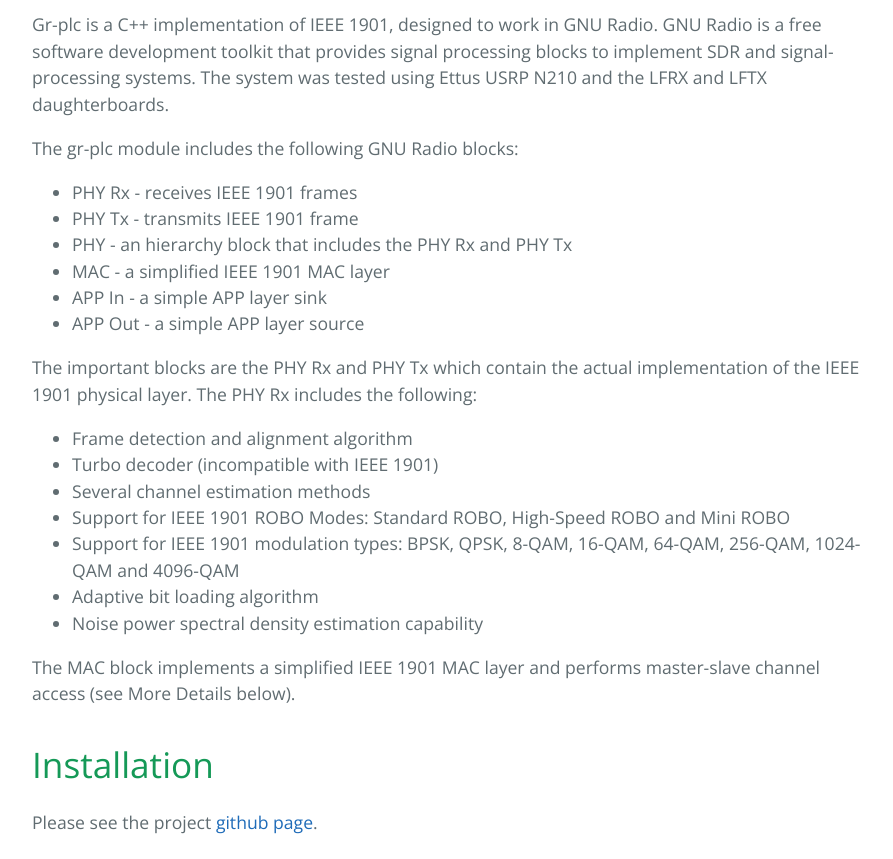
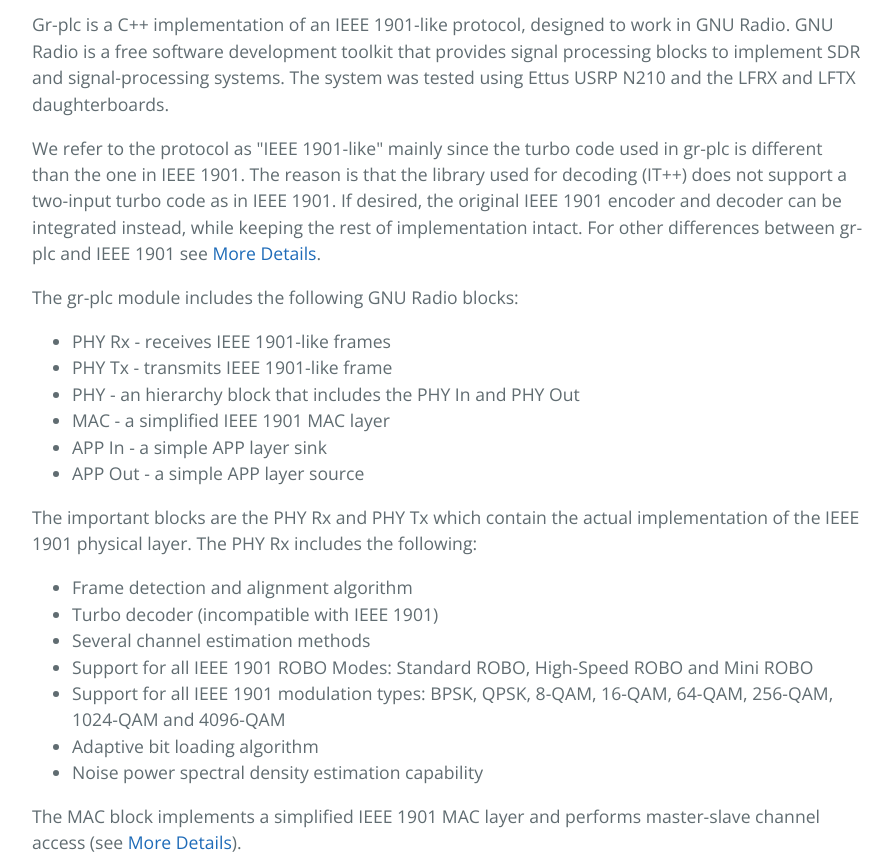
Before and after one commit to roeebar/gr-plc, a plain HTML site: page index.html in a window 1280 px wide. Shown: the part 500-1359 px from the top of the page, without its empty margins (192-1085 px from the left). Drawn offline with nearby package versions, Linux system fonts and the light colour scheme.

```diff
--- a/index.html
+++ b/index.html
@@ -21,14 +21,16 @@
     <section class="main-content">
       <p>IEEE 1901 is a standard for high speed communication protocol via electric powerlines. The aim of this project is to provide an open source software implementation of IEEE 1901 physical layer. The software can then be used in software-defined radio (SDR) systems. </p>
 
-<p>Gr-plc is a C++ implementation of IEEE 1901, designed to work in GNU Radio. GNU Radio is a free software development toolkit that provides signal processing blocks to implement SDR and signal-processing systems. The system was tested using Ettus USRP N210 and the LFRX and LFTX daughterboards.</p>
+<p>Gr-plc is a C++ implementation of an IEEE 1901-like protocol, designed to work in GNU Radio. GNU Radio is a free software development toolkit that provides signal processing blocks to implement SDR and signal-processing systems. The system was tested using Ettus USRP N210 and the LFRX and LFTX daughterboards. </p>
+
+<p>We refer to the protocol as "IEEE 1901-like" mainly since the turbo code used in gr-plc is different than the one in IEEE 1901. The reason is that the library used for decoding (IT++) does not support a two-input turbo code as in IEEE 1901. If desired, the original IEEE 1901 encoder and decoder can be integrated instead, while keeping the rest of implementation intact. For other differences between gr-plc and IEEE 1901 see <a href="#more_details">More Details</a>. </p>
 
 <p>The gr-plc module includes the following GNU Radio blocks:</p>
 
 <ul>
-<li>PHY Rx - receives IEEE 1901 frames</li>
-<li>PHY Tx - transmits IEEE 1901 frame</li>
-<li>PHY - an hierarchy block that includes the PHY Rx and PHY Tx</li>
+<li>PHY Rx - receives IEEE 1901-like frames</li>
+<li>PHY Tx - transmits IEEE 1901-like frame</li>
+<li>PHY - an hierarchy block that includes the PHY In and PHY Out</li>
 <li>MAC - a simplified IEEE 1901 MAC layer </li>
 <li>APP In - a simple APP layer sink</li>
 <li>APP Out - a simple APP layer source</li>
@@ -40,13 +42,13 @@
 <li>Frame detection and alignment algorithm</li>
 <li>Turbo decoder (incompatible with IEEE 1901)</li>
 <li>Several channel estimation methods</li>
-<li>Support for IEEE 1901 ROBO Modes: Standard ROBO, High-Speed ROBO and Mini ROBO</li>
-<li>Support for IEEE 1901 modulation types: BPSK, QPSK, 8-QAM, 16-QAM, 64-QAM, 256-QAM, 1024-QAM and 4096-QAM</li>
+<li>Support for all IEEE 1901 ROBO Modes: Standard ROBO, High-Speed ROBO and Mini ROBO</li>
+<li>Support for all IEEE 1901 modulation types: BPSK, QPSK, 8-QAM, 16-QAM, 64-QAM, 256-QAM, 1024-QAM and 4096-QAM</li>
 <li>Adaptive bit loading algorithm</li>
 <li>Noise power spectral density estimation capability</li>
 </ul>
 
-<p>The MAC block implements a simplified IEEE 1901 MAC layer and performs master-slave channel access (see More Details below). </p>
+<p>The MAC block implements a simplified IEEE 1901 MAC layer and performs master-slave channel access (see <a href="#more_details">More Details</a>). </p>
 
 <h1>
 <a id="installation" class="anchor" href="#installation" aria-hidden="true"><span aria-hidden="true" class="octicon octicon-link"></span></a>Installation</h1>
@@ -111,10 +113,10 @@ A video demonstrating gr-plc experimentation in a car is shown below. </p>
 <li>PC running GNU Radio with gr-plc</li>
 </ul>
 
-<iframe width="560" height="315" src="https://www.youtube.com/embed/1qBgZBy6484" frameborder="0" allowfullscreen></iframe>
+
 
 <h1>
-<a id="more-details" class="anchor" href="#more-details" aria-hidden="true"><span aria-hidden="true" class="octicon octicon-link"></span></a>More Details</h1>
+<a id="more-details" class="anchor" href="#more-details" aria-hidden="true"><span aria-hidden="true" class="octicon octicon-link"></span></a><a name="more_details"></a>More Details</h1>
 
 <p>A more detailed explanation of the parameters and the algorithms used is given in the thesis "In-vehicle powerline communication using software-defined radio":
 <a href="https://open.library.ubc.ca/collections/ubctheses/24/items/1.0307515">https://open.library.ubc.ca/collections/ubctheses/24/items/1.0307515</a></p>
```
Also changed, not shown: params.json (+1 -1 lines).
